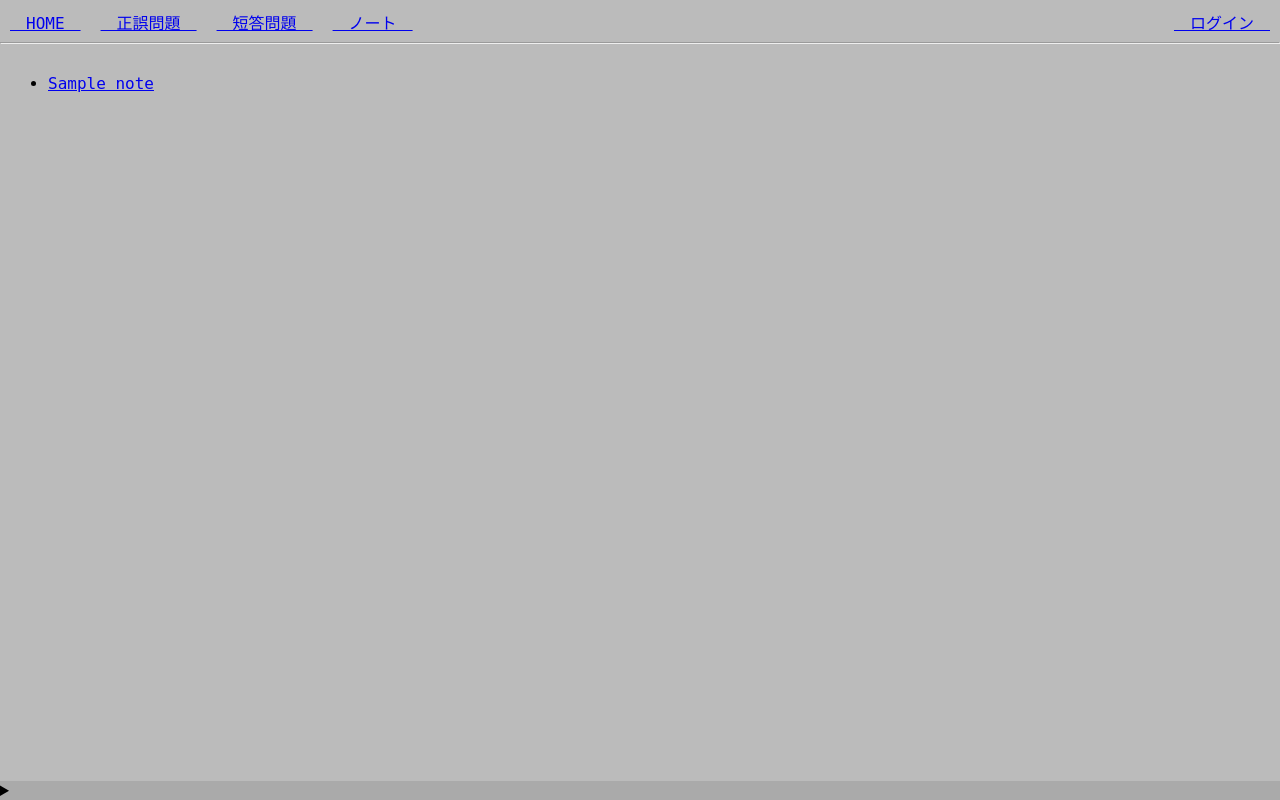
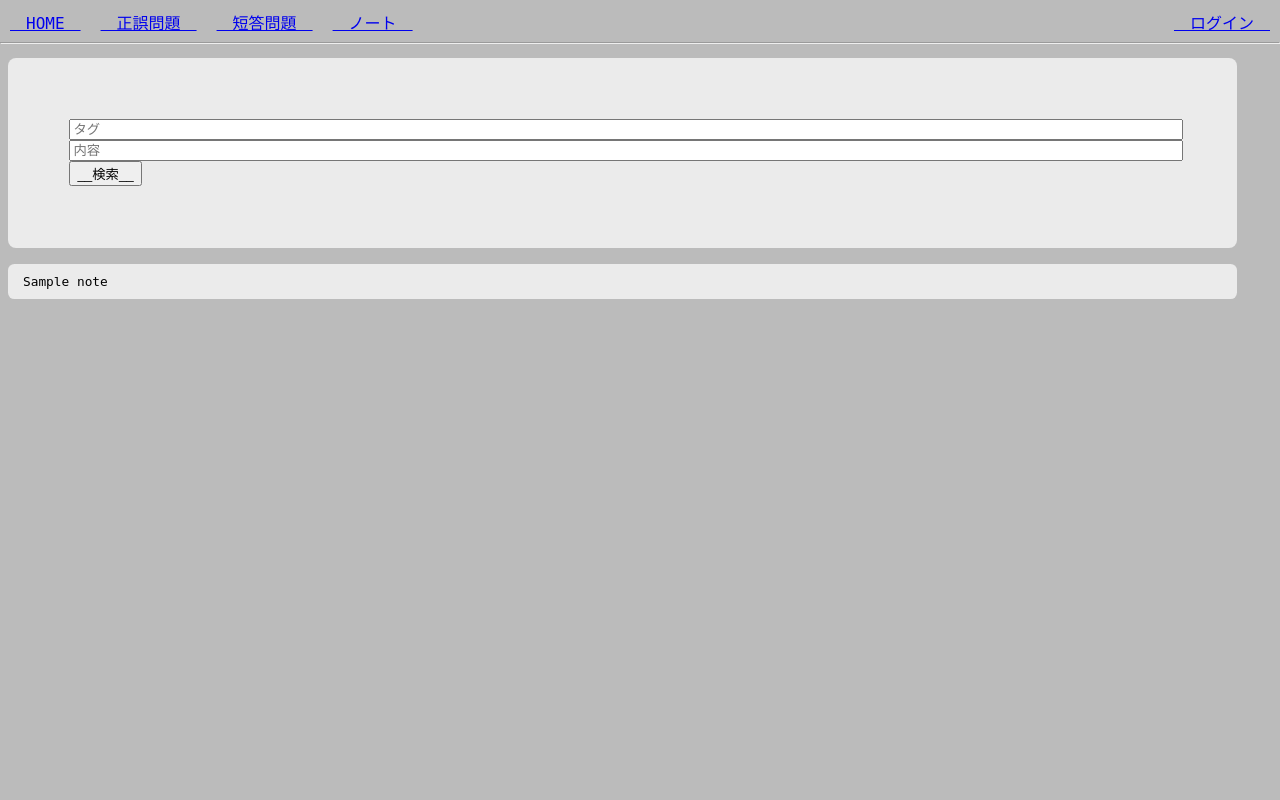
Before and after one commit to koripera/quiz, a Flask app: page /note in a window 1280 px wide. Run offline with Flask 3, Linux system fonts and the light colour scheme; data comes from the database, SQL or seed files in the repository; tables that the repository leaves empty hold one stand-in row (values such as "Sample post"); data that the repository does not hold is empty; parts of the project's set-up code (start-up, migrations or seed data) failed here and were passed over.

Commit message:
note search

```diff
--- a/contents/note.py
+++ b/contents/note.py
@@ -25,23 +25,21 @@ def func():
 	if "inC" not in session:session["inC"]=""
 	if "tag" not in session:session["tag"]=[]
 
-	idlist = [e[0] for e in NOTE.valid_id(tag=session["tag"])]
+	if False:
+		idlist = [e[0] for e in NOTE.valid_id(tag=session["tag"])]
 
-	links=""
-	for ID in idlist:
-		data = NOTE.get(ID)
-		url = url_for("edit.note",ID=ID)
-		links += f"""<li><a href="{url}">{data["name"]}</a></li>\n"""
+		links=""
+		for ID in idlist:
+			data = NOTE.get(ID)
+			url = url_for("edit.note",ID=ID)
+			links += f"""<li><a href="{url}">{data["name"]}</a></li>\n"""
 
-	links = f"<ul>{links}</ul>"
+		links = f"<ul>{links}</ul>"
 
-	if not idlist:
-		links = "No relevant data"
+		if not idlist:
+			links = "No relevant data"
 
 	return render_template(
 		"note.html",
-		body = links,
 		tag=" ".join(session["tag"]),
-		inQ=session["inQ"],
-		inC=session["inC"],
 	)
--- /dev/null
+++ b/contents/note_search.py
@@ -0,0 +1,50 @@
+#ﾙｰﾃｨﾝｸﾞに必要な要素をargs,funcに記述する
+#関数名"func"は変えないこと
+#基本はﾌｧｲﾙ名,rule,endpointは同一にすること
+#不要要素はｺﾒﾝﾄｱｳﾄすること
+
+#------------------------------#
+__all__ = ["args","func"]
+
+args={
+"rule"                      : "/note_search",
+"methods"                   : ["POST"],
+"endpoint"                  : "note_search",
+#"strict_slashes"            : ,
+#"provide_automatic_options" : ,
+#"defaults"                  : ,
+}
+#------------------------------#
+
+from itertools import chain
+from flask import (
+	render_template,
+	session,
+	request,
+	redirect,
+	url_for,
+	jsonify,
+)
+import contents.__parts as parts
+from core.NOTE import NOTE
+
+def func():
+	data = request.get_json()
+	query1 = data.get('query1', '').split()
+	query2 = data.get('query2', '')
+
+	match = {e[0] for e in NOTE.valid_id(tag=query1,search=query2)}
+	nomatch = {e[0] for e in NOTE.valid_id() if e[0] not in match}
+
+	data = {
+		"__match":list(match),
+		"__nomatch":list(nomatch),
+	}
+
+	for ID in chain(match,nomatch):
+		data[ID]={
+			"url":url_for("edit.note",ID=ID),
+			"name":NOTE.get(ID)["name"]
+		}
+
+	return jsonify(data)
--- /dev/null
+++ b/static/css/note.css
@@ -0,0 +1,39 @@
+.search-container{
+	border-radius:0.5em;
+	background-color:rgba(255 255 255 / 70%);
+	padding:5% 5%;
+}
+
+a.links_o{
+	border-radius:0.5em;
+	display:block;
+	background-color:rgba(255 255 255 / 70%);
+	color:black;
+	font-size: 80%;
+	padding:10px 15px;
+	text-decoration:none;
+	outline: none;
+	margin-top:1rem;
+	margin-bottom:1rem;
+}
+
+a.links_x{
+	border-radius:0.5em;
+	display:block;
+	background-color:rgba(255 255 255 / 50%);
+	color:gray;
+	font-size: 80%;
+	padding:10px 15px;
+	text-decoration:none;
+	outline: none;
+	margin-top:1rem;
+	margin-bottom:1rem;
+}
+#change{
+	position: fixed;
+	bottom:0;
+	left: 0;
+	background: #aaaaaa;
+	width : 100%;
+	min-height: 0px;
+}
--- a/templates/note.html
+++ b/templates/note.html
@@ -1,11 +1,18 @@
 {% extends "base.html" %}
 
 {% block head -%}
-	<link rel="stylesheet" href="{{url_for('static', filename='css/phrase.css')}}">
+	<link rel="stylesheet" href="{{url_for('static', filename='css/note.css')}}">
 {%- endblock %}
 
 {% block body -%}
-	{{body|safe}}
+
+    <div class="search-container">
+        <input type="text" id="search1" placeholder="タグ" value="{{tag}}">
+        <input type="text" id="search2" placeholder="内容">
+        <button onclick="search()">__検索__</button>
+	</div>
+
+	<div id="result"></div>
 
 	<div style="
 	width : 100%;
@@ -14,20 +21,7 @@
 	>
 	</div>
 
-	<div id="change">
-		<details><summary></summary>
-			<form style="text-align:center" method="POST" action="set_search/N">
-				タグ</br>
-				<input type="text" name="tag" value="{{tag}}" autocomplete="off"></br>
+	<script src="{{url_for('static',filename='js/note.js')}}"></script>
+{%- endblock %}
 
-				問題文</br>
-				<input type="text" name="inQ" value="{{inQ}}" autocomplete="off"></br>
-
-				解説文</br>
-				<input type="text" name="inC" value="{{inC}}" autocomplete="off"></br>
-
-				<input type="submit" name="update" value="　　更新　　"  />
-			</form>
-		</details>
-	</div>
-{%- endblock %}
+	{{body|safe}}
```
Also changed, not shown: static/js/note.js (added, +41 -0 lines).
